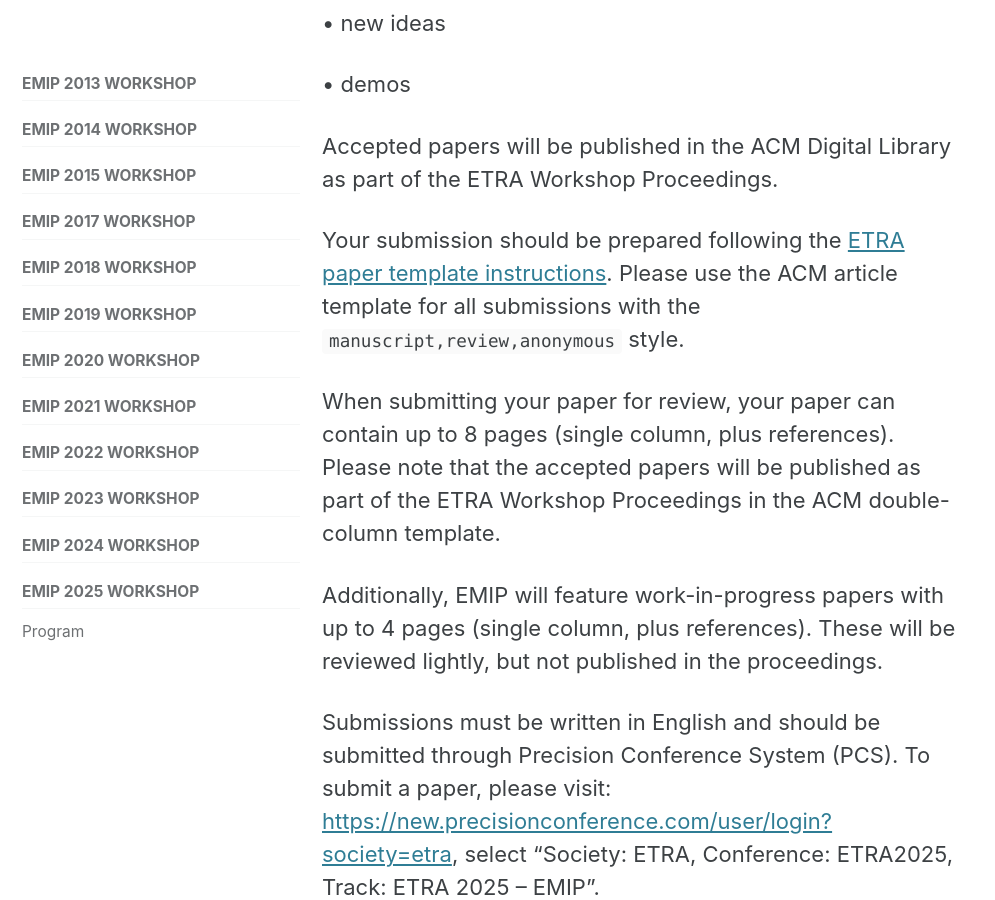
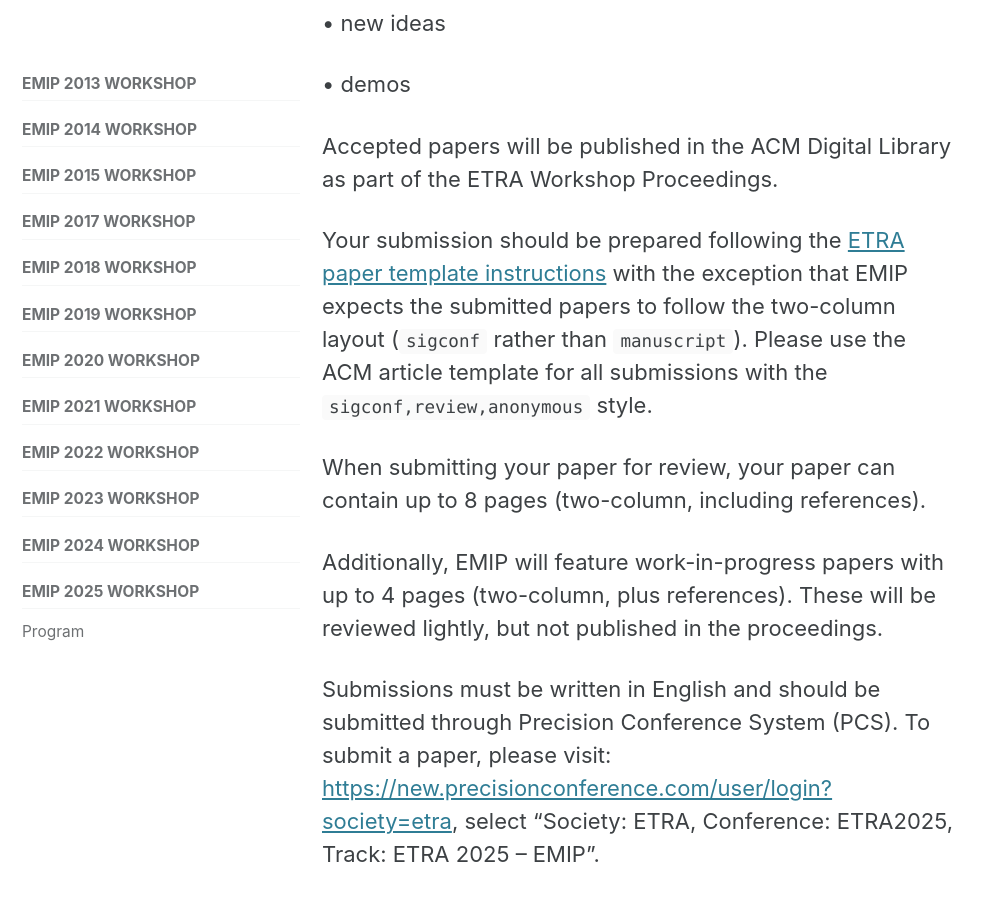
Before and after one commit to EMIPws/emipws.github.io, a Jekyll site: the page built from pages/workshop/emip-2025.md, in a window 1280 px wide and 900 px high, scrolled down 3513 px. Shown: the whole window, without its empty margins (0-995 px from the left). Built offline with Jekyll 4.4.1, drawn with Linux system fonts in a browser that asks for light colours; cached includes are drawn as plain includes.

Commit message:
Update emip-2025.md

```diff
--- a/pages/workshop/emip-2025.md
+++ b/pages/workshop/emip-2025.md
@@ -74,11 +74,11 @@ The workshop will be devoted to presenting new research results. We invite sever
 
 Accepted papers will be published in the ACM Digital Library as part of the ETRA Workshop Proceedings.
 
-Your submission should be prepared following the [ETRA paper template instructions](http://etra.acm.org/2025/submissionprocess.html). Please use the ACM article template for all submissions with the `manuscript,review,anonymous` style.
+Your submission should be prepared following the [ETRA paper template instructions](http://etra.acm.org/2025/submissionprocess.html) with the exception that EMIP expects the submitted papers to follow the two-column layout (`sigconf` rather than `manuscript`). Please use the ACM article template for all submissions with the `sigconf,review,anonymous` style.
 
-When submitting your paper for review, your paper can contain up to 8 pages (single column, plus references). Please note that the accepted papers will be published as part of the ETRA Workshop Proceedings in the ACM double-column template.
+When submitting your paper for review, your paper can contain up to 8 pages (two-column, including references).
 
-Additionally, EMIP will feature work-in-progress papers with up to 4 pages (single column, plus references). These will be reviewed lightly, but not published in the proceedings.
+Additionally, EMIP will feature work-in-progress papers with up to 4 pages (two-column, plus references). These will be reviewed lightly, but not published in the proceedings.
 
 Submissions must be written in English and should be submitted through Precision Conference System (PCS). To submit a paper, please visit: [https://new.precisionconference.com/user/login?society=etra](https://new.precisionconference.com/user/login?society=etra), select “Society: ETRA, Conference: ETRA2025, Track: ETRA 2025 – EMIP”.
 
```
